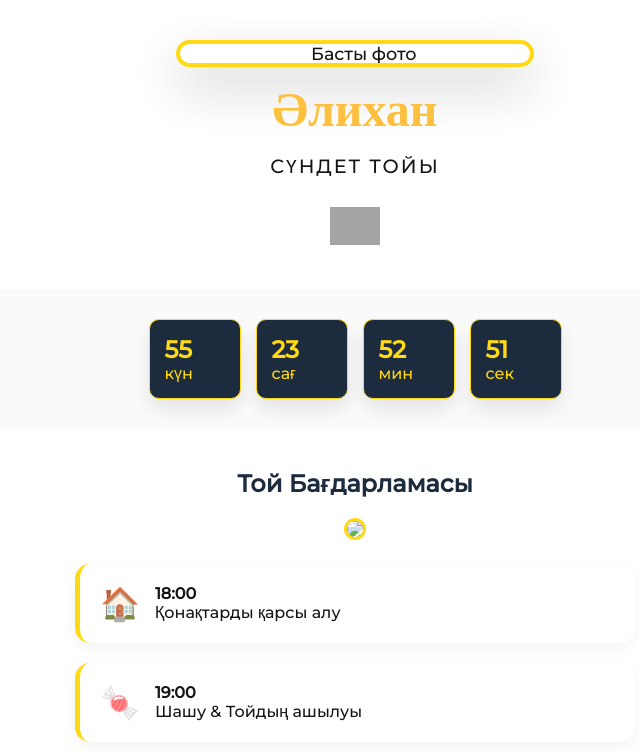
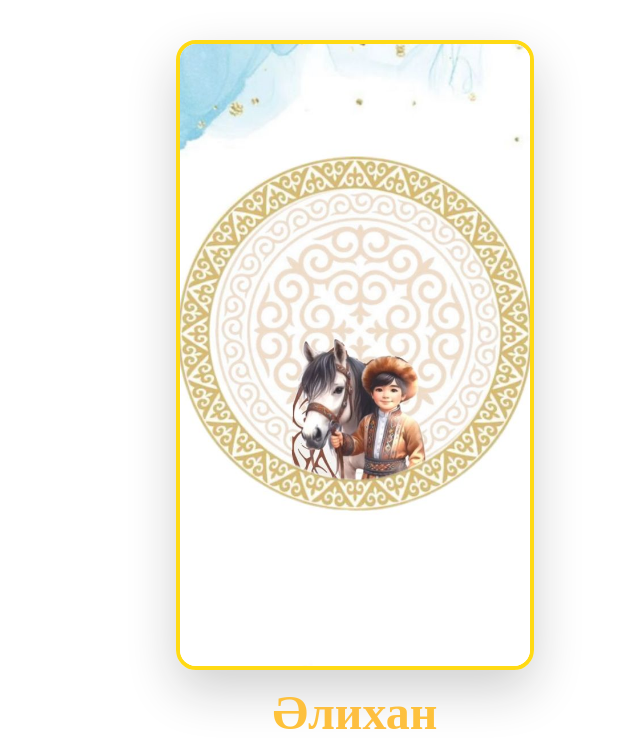
Before and after one commit to erzhansultan00-gif/Toi, a plain HTML site: page index.html in a window 1280 px wide. Both pictures are taken after a click on the element 640 px from the left and 378 px from the top of the page. Shown: the top 754 px of the page, without its empty margins (285-925 px from the left). Drawn offline with nearby package versions, Linux system fonts and the light colour scheme; grey boxes are pictures that could not be loaded.

Commit message:
Update index.html

```diff
--- a/index.html
+++ b/index.html
@@ -171,7 +171,7 @@
 
         <div class="hero-section">
             <div class="photo-card" id="card3d">
-                <img src="image_0.png" alt="Басты фото">
+                <img src="image_0.png.jpeg" alt="Басты фото">
             </div>
 
             <div class="reveal">
@@ -192,7 +192,7 @@
         <div style="background: white; padding: 20px 0;">
             <h2 style="text-align: center; color: var(--dark-blue);">Той Бағдарламасы</h2>
 
-            <center><img src="image_1.png" class="reveal" width="150" style="border-radius: 50%; border: 3px solid var(--gold);"></center>
+            <center><img src="image_1.png.jpeg" class="reveal" width="150" style="border-radius: 50%; border: 3px solid var(--gold);"></center>
 
             <div class="container" style="max-width: 600px; margin: 0 auto;">
                 <div class="timeline-item reveal">
@@ -212,7 +212,7 @@
 
         <div class="rsvp-container reveal">
             <h2>Келесіз бе?</h2>
-            <img src="image_2.png" width="180" style="margin-bottom: 20px; filter: drop-shadow(0 0 10px white);">
+            <img src="image_2.png.jpeg" width="180" style="margin-bottom: 20px; filter: drop-shadow(0 0 10px white);">
 
             <form id="tgForm">
                 <input type="text" id="name" placeholder="Аты-жөніңіз..." required>
```
